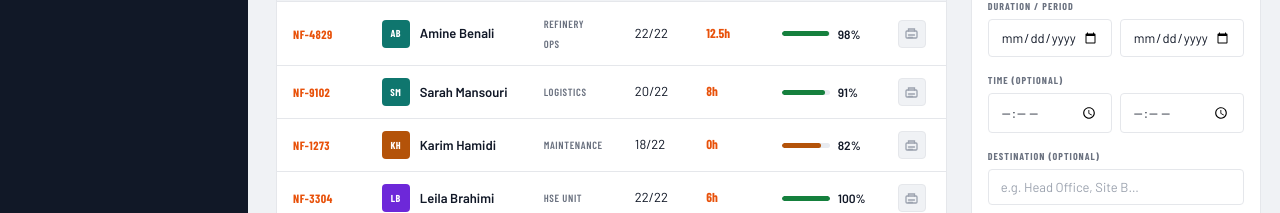
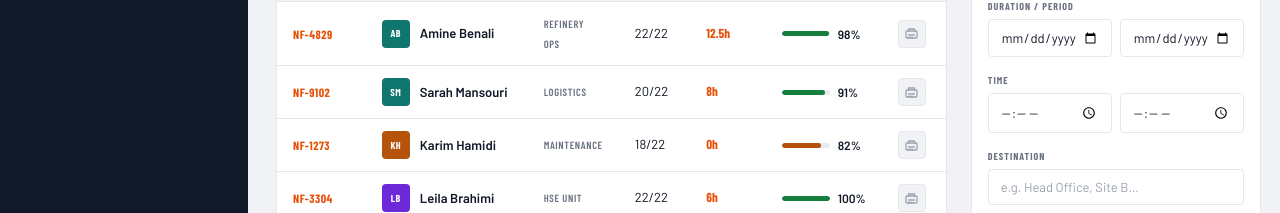
Before and after one commit to iimohtz/naftal-hr-vite-2, a React (Vite) app: page /documents in a window 1280 px wide. Shown: the part 329-542 px from the top of the page. Built offline with nearby package versions, Linux system fonts and the light colour scheme; sample sign-in values are in the browser's storage; a web font is replaced by a local one.

Commit message:
optionle html fix

```diff
--- a/src/pages/Documents/DocumentsPage.jsx
+++ b/src/pages/Documents/DocumentsPage.jsx
@@ -776,7 +776,7 @@ function QuickActionPanel() {
             />
           </div>
         </FormField>
-        <FormField label="Time (optional)">
+        <FormField label="Time">
           <div className={styles.dateRow}>
             <Input
               type="time"
@@ -808,7 +808,7 @@ function QuickActionPanel() {
             </span>
           )}
         </FormField>
-        <FormField label="Destination (optional)">
+        <FormField label="Destination ">
           <Input
             type="text"
             value={destination}
```
